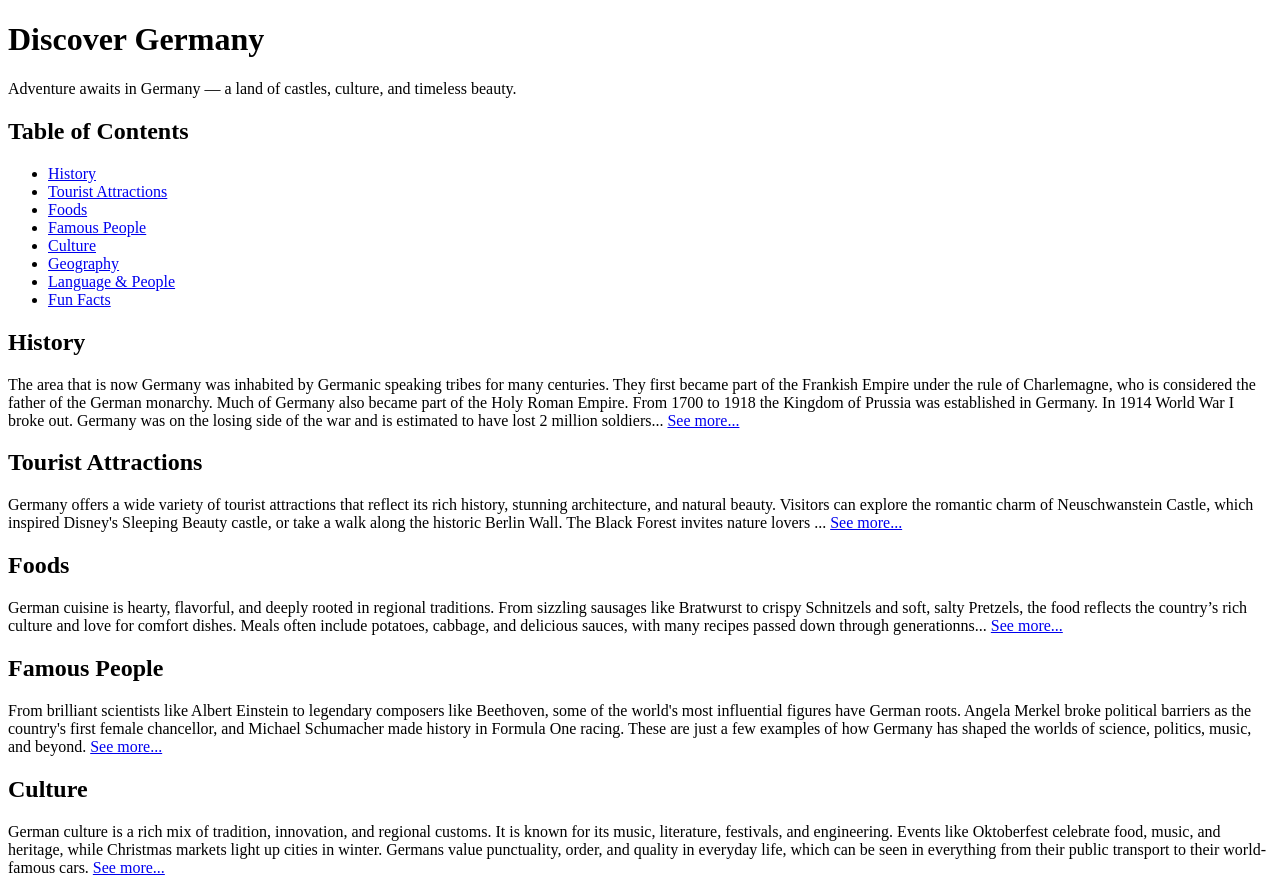
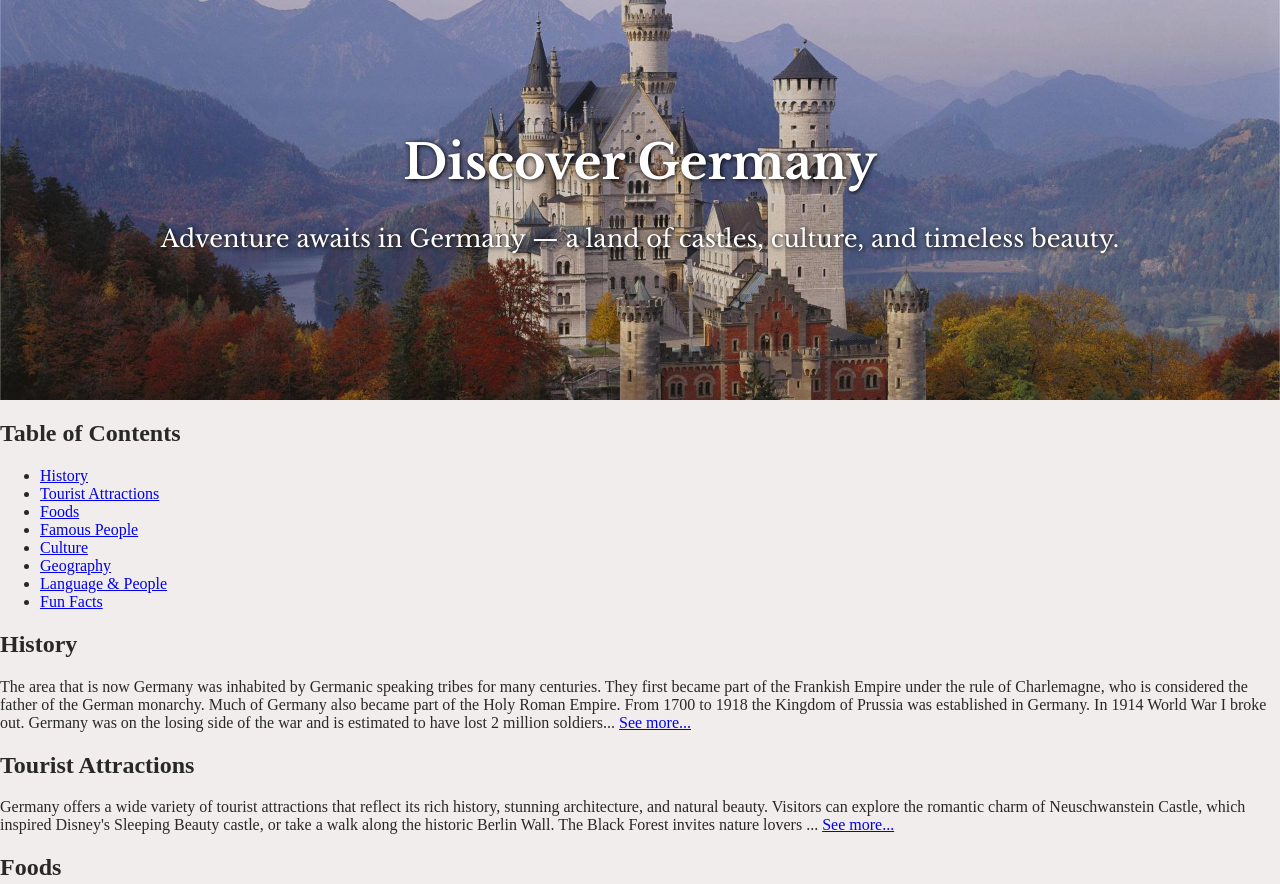
Before and after one commit to mjay000jay/GIT, a plain HTML site: page index.html in a window 1280 px wide. Shown: the top 884 px of the page. Drawn offline with nearby package versions, Linux system fonts and the light colour scheme.

Commit message:
top bg of homepage

```diff
--- /dev/null
+++ b/index.css
@@ -0,0 +1,23 @@
+@import url(https://fonts.googleapis.com/css?family=Libre+Baskerville:regular,italic,700);
+
+body{
+    background-color: #f1edec;
+    font-family: Arial, sans-serif;
+    margin: 0;
+    padding: 0;
+    font-family: 'Times New Roman', Times, serif;
+    color: #292828;
+}
+.castle1 {
+    background-image: url("images/castle3.jpg");
+    background-size:cover;
+    background-position: center;
+    background-repeat: no-repeat;
+    text-align: center;
+    font-family: 'Libre Baskerville', serif;
+    font-size:x-large;
+    color: rgb(255, 255, 255);
+    text-shadow: 1px 1px 5px rgb(0, 0, 0);
+    padding: 100px 20px;
+    height: 200px;
+}
--- a/index.html
+++ b/index.html
@@ -2,11 +2,13 @@
 <html lang="en">
 <head>
     <title>Discover Germany</title>
+    <link rel="stylesheet" href="index.css">
 </head>
 <body>
-     <h1>Discover Germany</h1>
-    <p>Adventure awaits in Germany — a land of castles, culture, and timeless beauty.</p>
-
+    <div class="castle1" >
+        <h1>Discover Germany</h1>
+        <p>Adventure awaits in Germany — a land of castles, culture, and timeless beauty.</p>
+    </div>
     <div id="toc">
         <h2>Table of Contents</h2>
         <ul>
```
Also changed, not shown: images/castle1.jpg (added), images/castle2.jpg (added), images/castle3.jpg (added).
